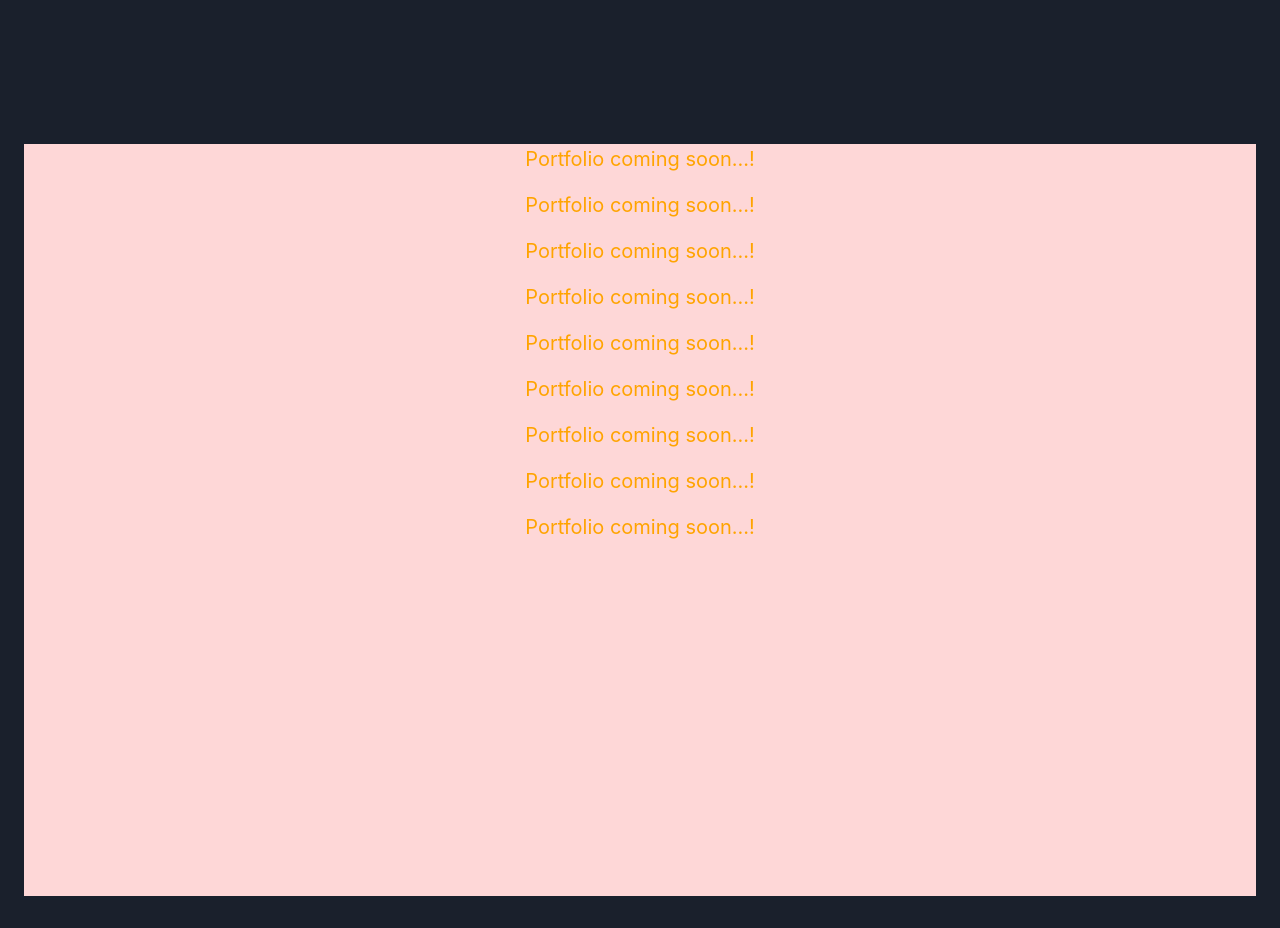
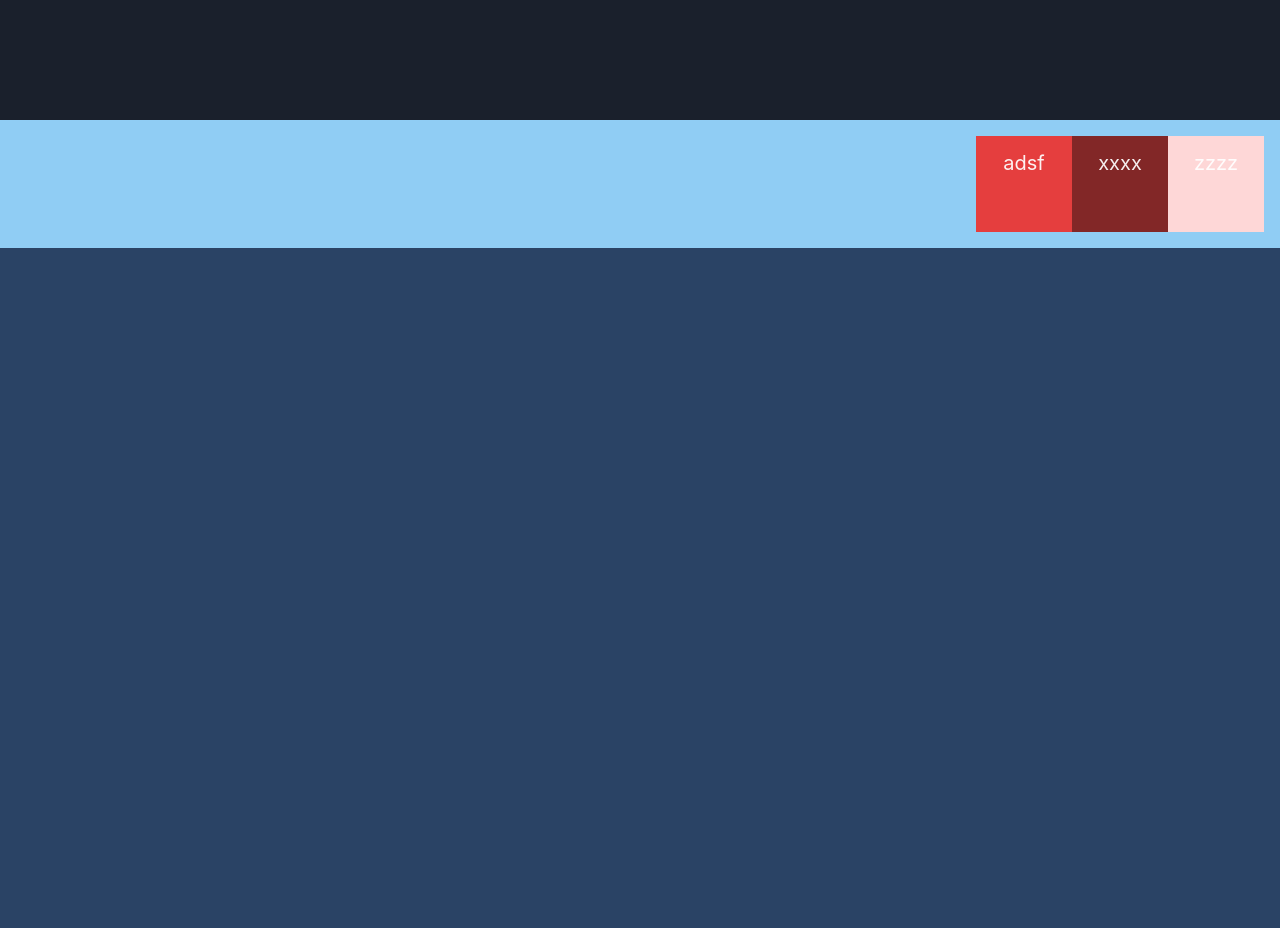
Before and after one commit to jfrausto/My-Portfolio, a React (Create React App) app in the folder my-portfolio/: page / in a window 1280 px wide. Shown: the part 680-1608 px from the top of the page. Built offline with nearby package versions, Linux system fonts and the light colour scheme.

Commit message:
layout of nav skeleton

```diff
--- a/my-portfolio/src/App.js
+++ b/my-portfolio/src/App.js
@@ -10,7 +10,7 @@ import {
 import { ColorModeSwitcher } from './ColorModeSwitcher';
 import theme from "./theme";
 import MainHeading from "./components/MainHeading";
-import Content from './components/Content';
+import Nav from './components/Nav';
 
 
 function App() {
@@ -40,10 +40,23 @@ function App() {
             - links and screenshots to projects
             - contact
         */}
-        <Grid minH="100vh" p={6}>
+        <Box
+          minH="15vh"
+          bg="blue.200"
+          p={4}
+        >
           {/* not using grid for its intended use here.. lol */}
-          <Content/>
-        </Grid>
+          {/* could do a grid like */}
+          <Nav/>
+        </Box>
+        {/*
+          another grid for the main content?????
+        */}
+        <Box
+          minH="85vh"
+          bg="blue.800"
+        >
+        </Box>
 
       </Box>
     </ChakraProvider>
--- a/my-portfolio/src/components/Content.js
+++ b/my-portfolio/src/components/Nav.js
@@ -1,11 +1,36 @@
 import React from 'react';
-import { VStack, Text } from "@chakra-ui/react";
+import { HStack, Text, Stack, Box, Spacer, Flex } from "@chakra-ui/react";
 
 
-export default function Content() {
+export default function Nav() {
   return (
     <>
-      <VStack spacing={4} bg="red.100">
+    {/* navigation stack */}
+      {/* <HStack
+        p={3}
+        bg="blue.200"
+        spacing
+      > */}
+      <Flex justifySelf="flex-end">
+          <Box h="24"  w="24" p={3} bg="red.500">
+          adsf
+          </Box>
+          <Spacer/>
+          <Box h="24" w="24" p={3} bg="red.800">
+            xxxx
+          </Box>
+          <Spacer/>
+          <Box h="24" w="24" p={3} bg="red.100">
+            zzzz
+          </Box>
+        </Flex>
+      {/* </HStack> */}
+
+    {/* main content stack */}
+    {/* react router switch */}
+
+
+      {/* <VStack spacing={4} bg="red.100">
         <Text color="brand.300">
           Portfolio coming soon...!
         </Text>
@@ -33,7 +58,7 @@ export default function Content() {
         <Text color="brand.300">
           Portfolio coming soon...!
         </Text>
-      </VStack>
+      </VStack> */}
     </>
   )
 }
```
Also changed, not shown: 1 other file (tests, documents, lock files or other folders).
